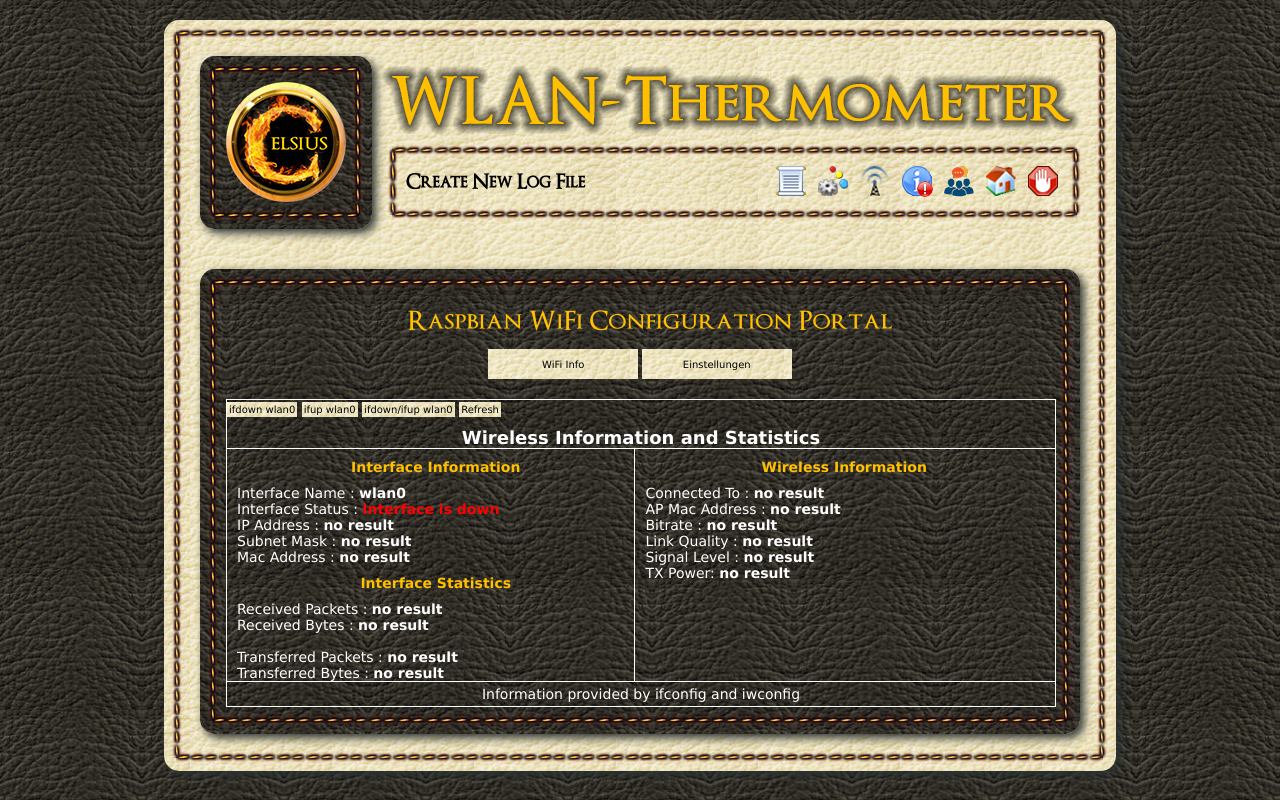
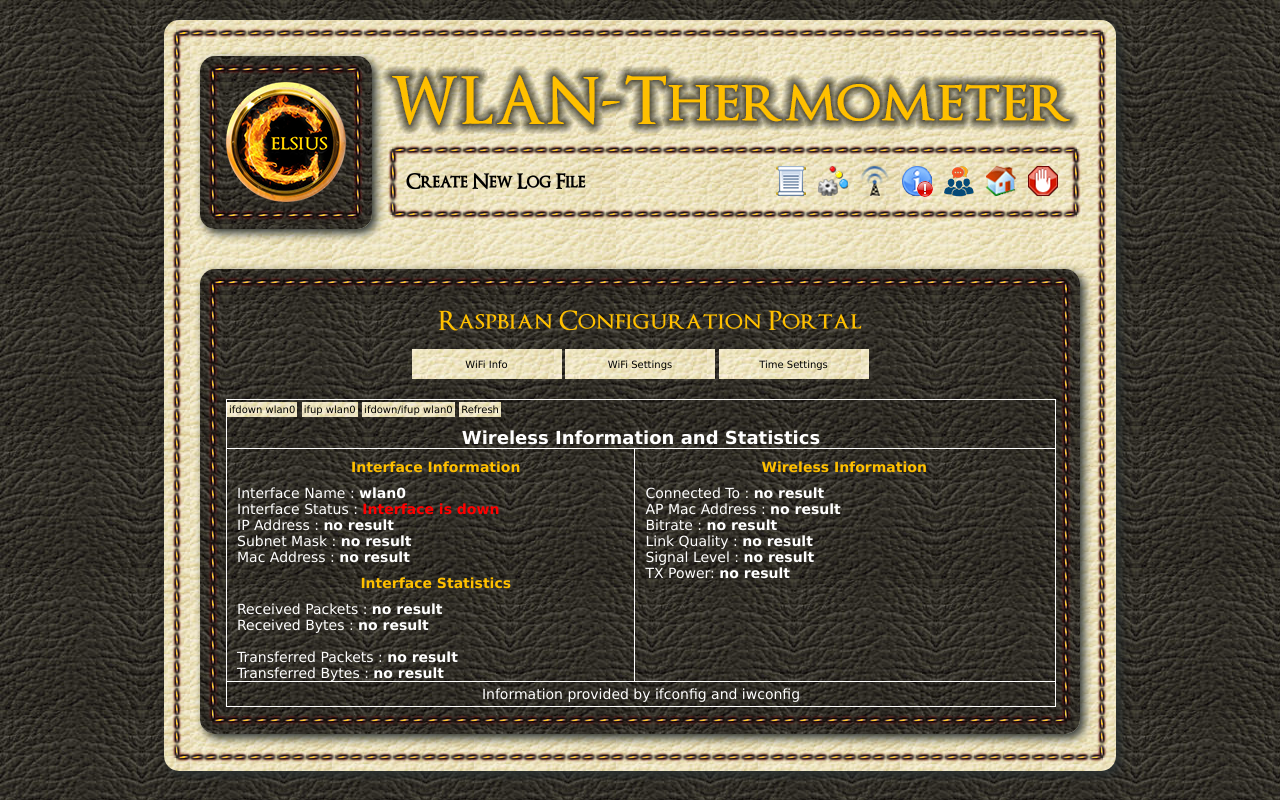
Before and after one commit to WLANThermo/WLANThermo_v2, a PHP site: page /control/wifi.php in a window 1280 px wide. Run offline with PHP 8.4, Linux system fonts and the light colour scheme; the visitor is signed in with stand-in values (Sample User, id 1).

Commit message:
added time zone change into the wifi.php
to ease the time zone setup, it can be changed now in the wifi.php (3rd button added)

```diff
--- a/software/var/www/control/wifi.php
+++ b/software/var/www/control/wifi.php
@@ -13,11 +13,12 @@ if(isset($_GET['page'])) {
 ?>
 <div class="wifi_site">
 	<div class="wifi_header">
-		<h1>Raspbian WiFi Configuration Portal</h1>
+		<h1>Raspbian Configuration Portal</h1>
 	</div>
 	<div class="wifi_menu">
 		<input class="button" type="button" value="WiFi Info" name="wlan0_info" onclick="document.location='?page='+this.name" />
-		<input class="button" type="button" value="Einstellungen" name="wpa_conf" onclick="document.location='?page='+this.name" />
+		<input class="button" type="button" value="WiFi Settings" name="wpa_conf" onclick="document.location='?page='+this.name" />
+		<input class="button" type="button" value="Time Settings" name="time_conf" onclick="document.location='?page='+this.name" />
 	</div>
 
 <div class="wifi_content">
@@ -237,6 +238,68 @@ update_config=1
 	}
 
 	break;
+
+	case "time_conf":
+
+		if(isset($_POST['timezone'])) {
+			$timezonetoset = $_POST['timezone'];
+			$timezones = timezone_identifiers_list();
+			if(in_array($timezonetoset,$timezones)){
+				exec("sudo timedatectl set-timezone $timezonetoset",$output,$returnset);
+				if($returnset == 0){
+					echo '<span style="color:green"><b>new time zone set</b></span>';
+				}else{
+					echo '<span style="color:red"><b>failed to set new time zone</b></span>';
+				}
+			}
+		}
+
+		exec('timedatectl status',$return);
+			$local_time = $return[0];
+			$universal_time = $return[1];
+			$rtc_time = $return[2];
+			$time_zone = $return[3];
+			$network_time = $return[4];
+			$ntp_sync = $return[5];
+			$rtclocal_time = $return[6];
+
+
+
+		echo '<div class="infobox">
+				<div class="infoheader">Time Settings</div>
+				<div class="intheader">Current Time Settings</div>
+				<b>' . $local_time . '</b><br />
+				<b>' . $universal_time . '</b><br />
+				<b>' . $rtc_time . '</b><br />
+				<b>' . $time_zone . '</b><br />
+				<b>' . $network_time . '</b><br />
+				<b>' . $ntp_sync . '</b><br />
+				<b>' . $rtclocal_time . '</b><br />';
+
+		$timezones = timezone_identifiers_list();  //this list is long...
+
+		$time_zone = str_replace('Time zone: ','',$return[3]);
+		$time_zone_detail = explode(' ',$time_zone)[7];
+
+		$zoneselector = '<select name="timezone">';
+		foreach ($timezones as $timezone){
+			$zoneselector .= '<option value="'.$timezone.'"';
+			if($timezone == $time_zone_detail)
+				$zoneselector .= 'selected="selected"';
+			$zoneselector .='>'.$timezone.'</option>';
+		}
+		$zoneselector .= '</select>';
+
+		$output = '<div class="intheader">New Settings</div>
+		<b>Current Setting: ' . $time_zone . '</b><br />';
+		$output .= '<form action="?page=time_conf" method="post">';
+		$output .= '<b>New Setting: ' .$zoneselector.'</b> ';
+		$output .= '<input type="submit" value="Set new timezone">';
+		$output .= '</form><br /></div>';
+		echo $output;
+
+
+	break;
 }
 ?>
 
```
Also changed, not shown: 2 other files.
